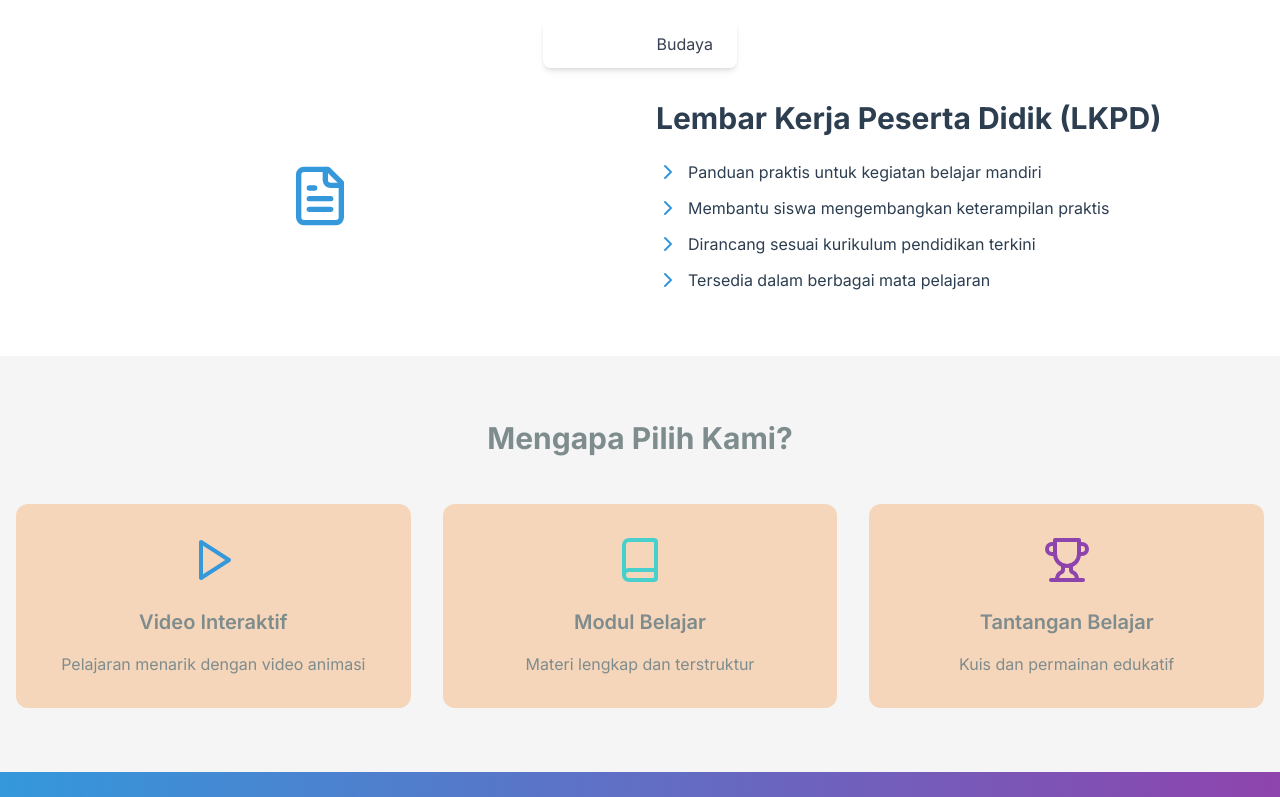
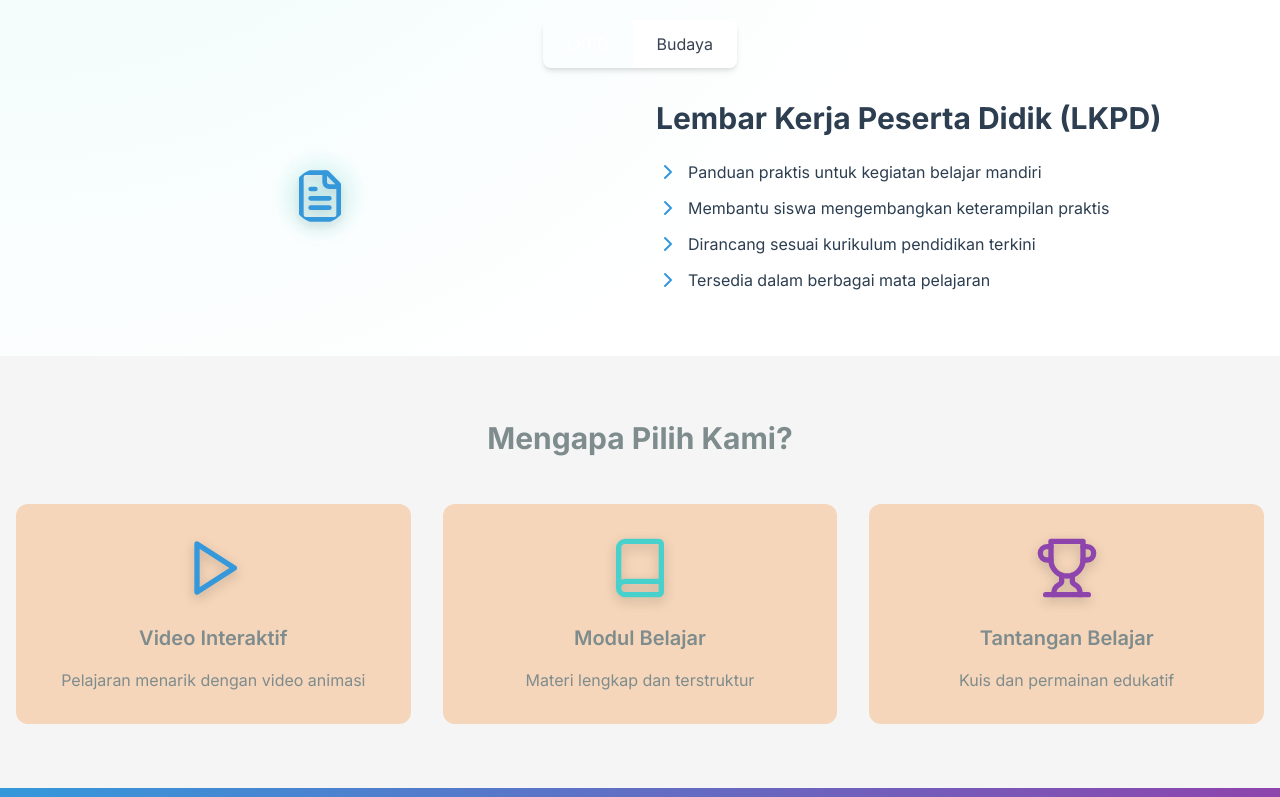
Before and after one commit to Logia1551/fmipa, a Next.js app: page / in a window 1280 px wide. Shown: the part 628-1425 px from the top of the page. Built offline with nearby package versions, Linux system fonts and the light colour scheme.

Commit message:
Initial commit

```diff
--- a/app/components/HomePage.tsx
+++ b/app/components/HomePage.tsx
@@ -5,6 +5,10 @@ import { motion } from 'framer-motion';
 import { ChevronRight, FileText, Globe, Play, Book, Trophy } from 'lucide-react';
 import Link from 'next/link';
 import Image from 'next/image';
+
+// Enhanced color gradient function for dynamic styling
+const generateGradient = (color1: string, color2: string) =>
+  `linear-gradient(45deg, ${color1}, ${color2})`;
 
 // Define a type for section content
 type SectionContent = {
@@ -19,19 +23,21 @@ type Sections = {
 };
 
 const HomePage = () => {
-  // Color Palettes
+  // Enhanced Color Palettes with Gradients
   const colorSchemes = {
     mipa: {
       primary: '#3498DB',
       secondary: '#48D1CC',
       accent: '#2C3E50',
-      background: '#FFFFFF'
+      background: '#FFFFFF',
+      gradient: generateGradient('#3498DB', '#48D1CC')
     },
     budayaPendidikan: {
       primary: '#8E44AD',
       secondary: '#F5D6BA',
       accent: '#7F8C8D',
-      background: '#F5F5F5'
+      background: '#F5F5F5',
+      gradient: generateGradient('#8E44AD', '#F5D6BA')
     }
   };
 
@@ -39,13 +45,20 @@ const HomePage = () => {
 
   // Scroll Animation Variants
   const scrollAnimationVariants = {
-    hidden: { opacity: 0, y: 50 },
+    hidden: {
+      opacity: 0,
+      y: 50,
+      scale: 0.95
+    },
     visible: {
       opacity: 1,
       y: 0,
+      scale: 1,
       transition: {
-        duration: 0.6,
-        ease: "easeOut"
+        type: 'spring',
+        stiffness: 120,
+        damping: 10,
+        duration: 0.6
       }
     }
   };
@@ -59,7 +72,15 @@ const HomePage = () => {
         'Dirancang sesuai kurikulum pendidikan terkini',
         'Tersedia dalam berbagai mata pelajaran'
       ],
-      icon: <FileText className="w-16 h-16" style={{color: colorSchemes.mipa.primary}} />
+      icon: <FileText
+        className="w-24 h-24 drop-shadow-lg hover:rotate-12 transition-transform"
+        style={{
+          color: colorSchemes.mipa.primary,
+          background: `radial-gradient(circle, ${colorSchemes.mipa.secondary}40, transparent 70%)`,
+          borderRadius: '50%',
+          padding: '20px'
+        }}
+      />
     },
     budaya: {
       title: 'Penjelasan Budaya',
@@ -69,23 +90,49 @@ const HomePage = () => {
         'Memahami keragaman dan kearifan lokal',
         'Pengalaman belajar yang menginspirasi'
       ],
-      icon: <Globe className="w-16 h-16" style={{color: colorSchemes.budayaPendidikan.primary}} />
+      icon: <Globe
+        className="w-24 h-24 drop-shadow-lg hover:rotate-6 transition-transform"
+        style={{
+          color: colorSchemes.budayaPendidikan.primary,
+          background: `radial-gradient(circle, ${colorSchemes.budayaPendidikan.secondary}40, transparent 70%)`,
+          borderRadius: '50%',
+          padding: '20px'
+        }}
+      />
     }
   };
 
   const features = [
     {
-      icon: <Play className="w-12 h-12" style={{color: colorSchemes.mipa.primary}} />,
+      icon: <Play
+        className="w-16 h-16 transition-all hover:scale-110"
+        style={{
+          color: colorSchemes.mipa.primary,
+          filter: 'drop-shadow(0 4px 6px rgba(0,0,0,0.2))'
+        }}
+      />,
       title: 'Video Interaktif',
       description: 'Pelajaran menarik dengan video animasi'
     },
     {
-      icon: <Book className="w-12 h-12" style={{color: colorSchemes.mipa.secondary}} />,
+      icon: <Book
+        className="w-16 h-16 transition-all hover:scale-110"
+        style={{
+          color: colorSchemes.mipa.secondary,
+          filter: 'drop-shadow(0 4px 6px rgba(0,0,0,0.2))'
+        }}
+      />,
       title: 'Modul Belajar',
       description: 'Materi lengkap dan terstruktur'
     },
     {
-      icon: <Trophy className="w-12 h-12" style={{color: colorSchemes.budayaPendidikan.primary}} />,
+      icon: <Trophy
+        className="w-16 h-16 transition-all hover:scale-110"
+        style={{
+          color: colorSchemes.budayaPendidikan.primary,
+          filter: 'drop-shadow(0 4px 6px rgba(0,0,0,0.2))'
+        }}
+      />,
       title: 'Tantangan Belajar',
       description: 'Kuis dan permainan edukatif'
     }
@@ -95,9 +142,15 @@ const HomePage = () => {
     <motion.div
       initial={{ opacity: 0 }}
       animate={{ opacity: 1 }}
-      transition={{ duration: 0.5 }}
+      transition={{
+        duration: 0.5,
+        type: 'tween'
+      }}
       className="min-h-screen"
-      style={{ backgroundColor: colorSchemes.mipa.background }}
+      style={{
+        backgroundColor: colorSchemes.mipa.background,
+        backgroundImage: `radial-gradient(circle at top left, ${colorSchemes.mipa.secondary}20, transparent 50%)`
+      }}
     >
       {/* Header */}
       <motion.header
```
